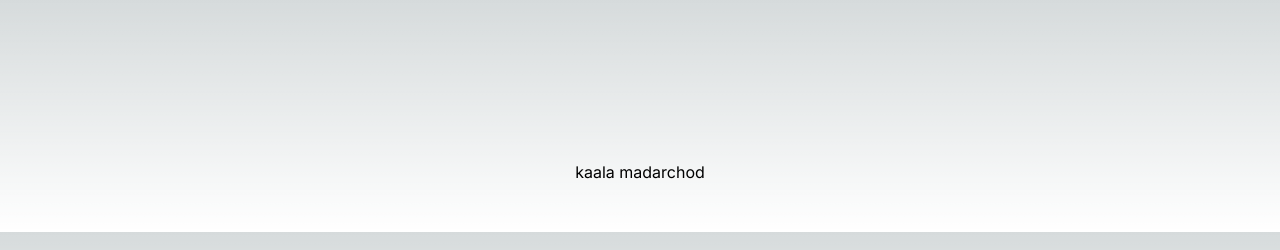
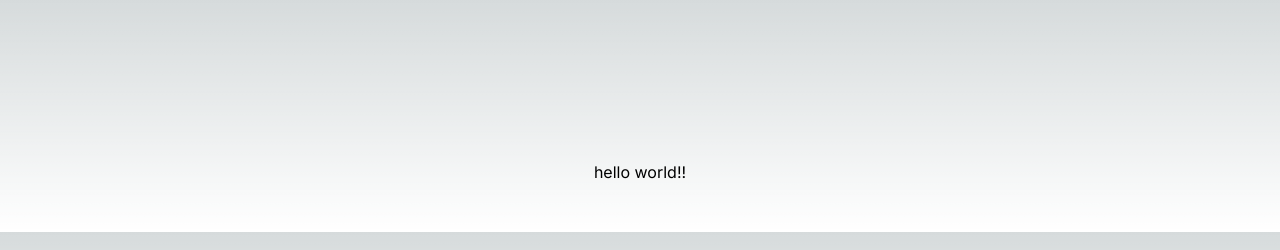
Before and after one commit to amriksingh0786/finq, a Next.js app: page / in a window 1280 px wide. Shown: the top 250 px of the page. Built offline with nearby package versions, Linux system fonts and the light colour scheme.

Commit message:
corrected the text

```diff
--- a/src/app/page.tsx
+++ b/src/app/page.tsx
@@ -1,6 +1,6 @@
 import MaxWidthWrapper from '@/components/MaxWidthWrapper'
 export default function Home() {
   return (
-    <MaxWidthWrapper className='mb-12 mt-28 sm:mt-40 flex flex-col items-center justify-center text-center'> <div className='mx-auto '> kaala madarchod</div></MaxWidthWrapper>
+    <MaxWidthWrapper className='mb-12 mt-28 sm:mt-40 flex flex-col items-center justify-center text-center'> <div className='mx-auto '>hello world!!</div></MaxWidthWrapper>
   )
 }
```
